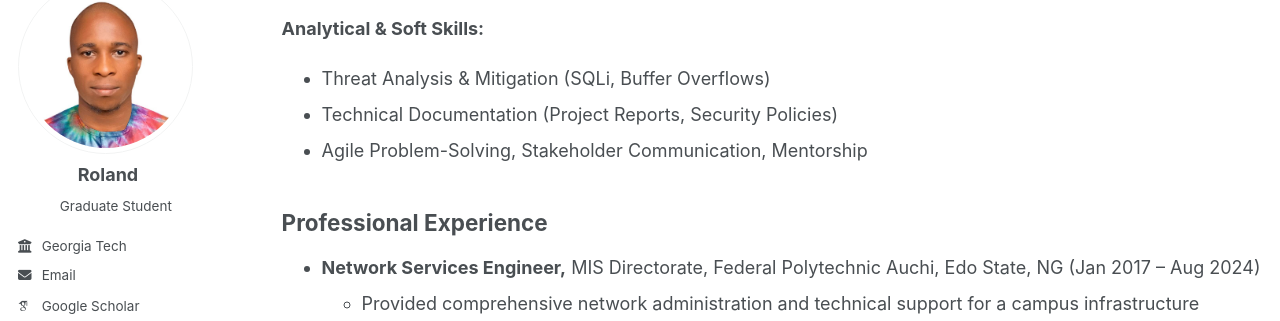
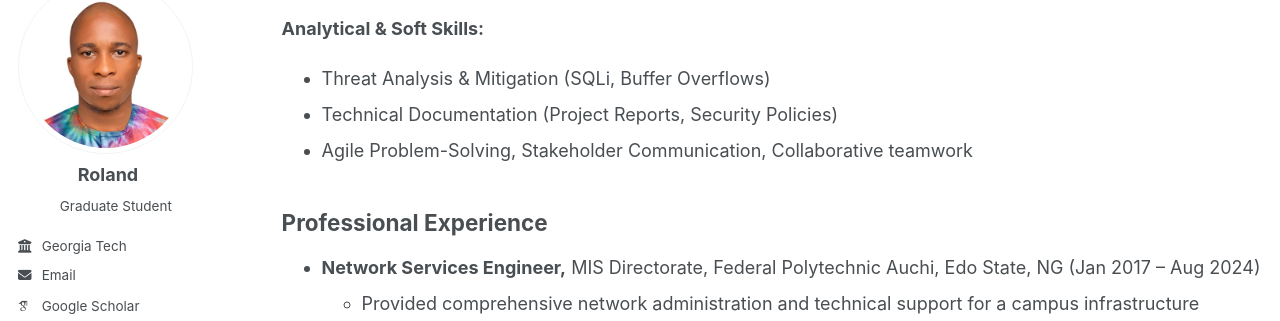
Before and after one commit to oigbape/oigbape.github.io, a Jekyll site: the page built from _pages/cv.md, in a window 1280 px wide and 900 px high, scrolled down 1553 px. Shown: the part 120-441 px from the top of the window. Built offline with Jekyll 4.4.1, drawn with Linux system fonts in a browser that asks for light colours; some web fonts are replaced.

Commit message:
Update cv.md

```diff
--- a/_pages/cv.md
+++ b/_pages/cv.md
@@ -53,7 +53,7 @@ redirect_from:
 **Analytical & Soft Skills:**
 - Threat Analysis & Mitigation (SQLi, Buffer Overflows)
 - Technical Documentation (Project Reports, Security Policies)
-- Agile Problem-Solving, Stakeholder Communication, Mentorship
+- Agile Problem-Solving, Stakeholder Communication, Collaborative teamwork
 
 ## Professional Experience
 * **Network Services Engineer,** MIS Directorate, Federal Polytechnic Auchi, Edo State, NG (Jan 2017 – Aug 2024)
```
